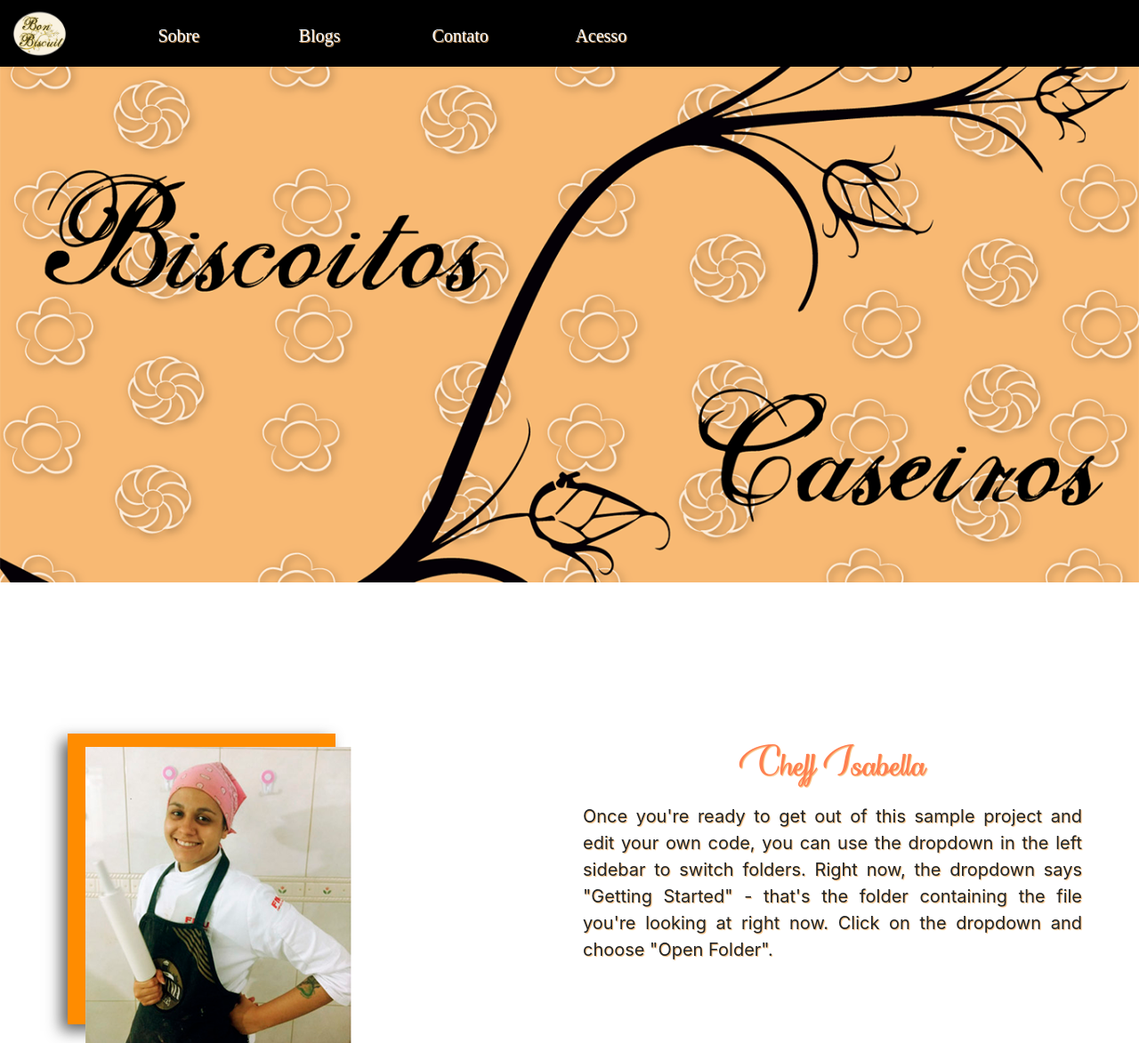
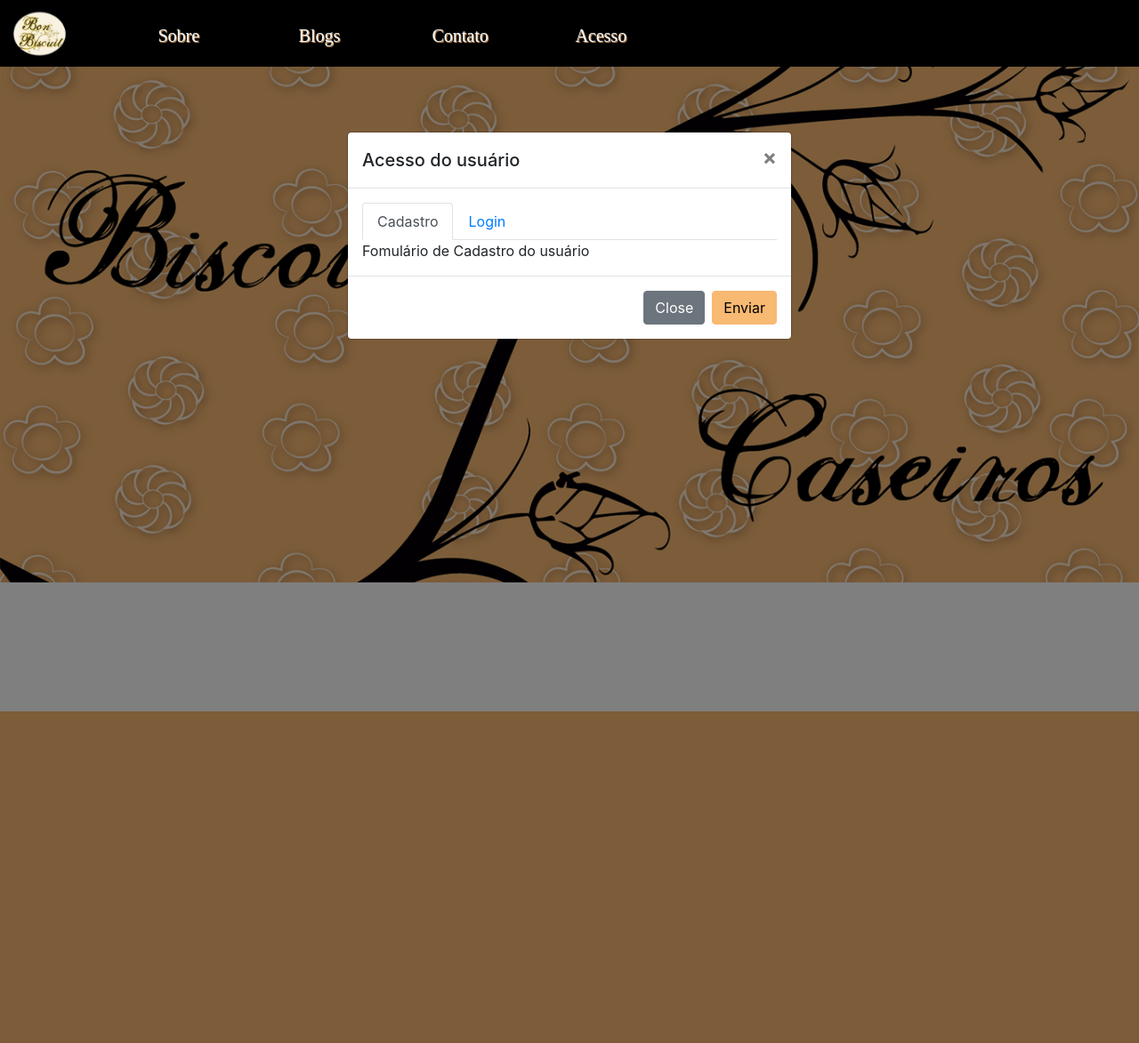
Before and after one commit to bombiscuit/projeto, a PHP site: page / in a window 1280 px wide, after a click on "Acesso". Shown: the top 1173 px of the page at 89% size. After the commit the page ends 800 px from the top, so only its background shows below. Run offline with PHP 8.4, Linux system fonts and the light colour scheme; some libraries are stand-ins or nearby versions.

Commit message:
criação do modal para o acesso

```diff
--- a/index.php
+++ b/index.php
@@ -80,5 +80,6 @@
     </script>
     <!--fim do js menu -->
     </div>
+    <?php include_once 'parts/modalAcesso.php'?>
 </body>
 </html>
--- a/parts/menu.php
+++ b/parts/menu.php
@@ -28,7 +28,7 @@
                             <a class="nav-link" href="#contato"><span>Contato</span></a>
                         </li>
                         <li class="nav-item">
-                            <a class="nav-link disabled" href="#" data-toggle="modal" data-target="#cadastrar"><span>Acesso</span></a>
+                            <a class="nav-link" href="#" data-toggle="modal" data-target="#cadastrar"><span>Acesso</span></a>
                         </li>
 
                     </ul>
--- a/parts/modalAcesso.php
+++ b/parts/modalAcesso.php
@@ -0,0 +1,39 @@
+<!-- Modal -->
+<div class="modal fade" id="cadastrar" tabindex="-1" role="dialog" aria-labelledby="exampleModalLongTitle" aria-hidden="true" style="top: 15%">
+  <div class="modal-dialog" role="document">
+    <div class="modal-content">
+      <div class="modal-header">
+        <h5 class="modal-title" id="exampleModalLongTitle">Acesso do usuário</h5>
+        <button type="button" class="close" data-dismiss="modal" aria-label="Close">
+          <span aria-hidden="true">&times;</span>
+        </button>
+      </div>
+
+      <form action="?acesso" method="post">
+
+
+          <div class="modal-body">
+
+            <ul class="nav nav-tabs" id="myTab" role="tablist">
+                <li class="nav-item">
+                    <a class="nav-link active" id="cadastro-tab" data-toggle="tab" href="#cadastro" role="tab" aria-controls="home" aria-selected="true">Cadastro</a>
+                </li>
+                <li class="nav-item">
+                    <a class="nav-link" id="login-tab" data-toggle="tab" href="#login" role="tab" aria-controls="profile" aria-selected="false">Login</a>
+                </li>
+            </ul>
+            <div class="tab-content" id="myTabContent">
+                <?php include_once "parts/tab-pane.php"?>
+            </div>
+
+          </div>
+          <div class="modal-footer">
+            <button type="reset" class="btn btn-secondary" data-dismiss="modal">Close</button>
+            <button type="submit" class="btn btn-primary">Enviar</button>
+          </div>
+
+
+      </form>
+    </div>
+  </div>
+</div>
--- /dev/null
+++ b/parts/tab-pane.php
@@ -0,0 +1,24 @@
+<div class="tab-pane fade show active" id="cadastro" role="tabpanel" aria-labelledby="cadastro-tab">
+
+
+Fomulário de Cadastro do usuário
+
+
+
+</div>
+
+
+
+<div class="tab-pane fade" id="login" role="tabpanel" aria-labelledby="login-tab">
+    <div class="form-group">
+        <label for="email">Email address</label>
+        <input type="email" class="form-control" id="email" name="email" aria-describedby="emailHelp" placeholder="Enter email">
+        <small id="emailHelp" class="form-text text-muted"></small>
+    </div>
+    <div class="form-group">
+        <label for="exampleInputPassword1">Password</label>
+        <input type="password" class="form-control" id="exampleInputPassword1" placeholder="Password">
+    </div>
+
+
+</div>
```
